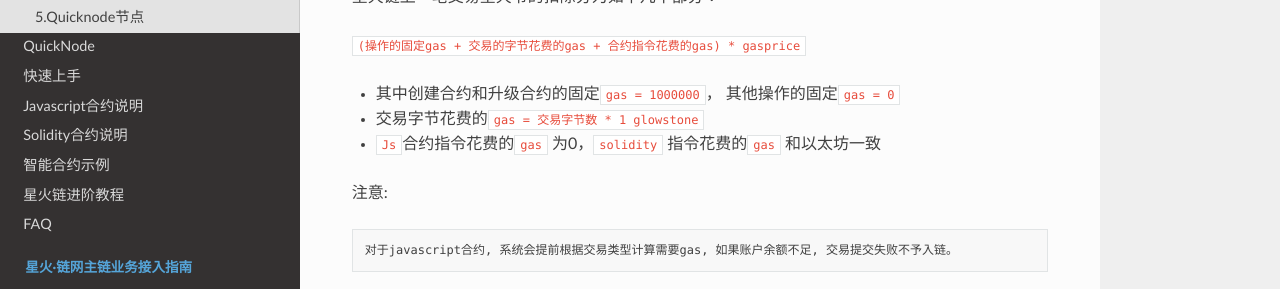
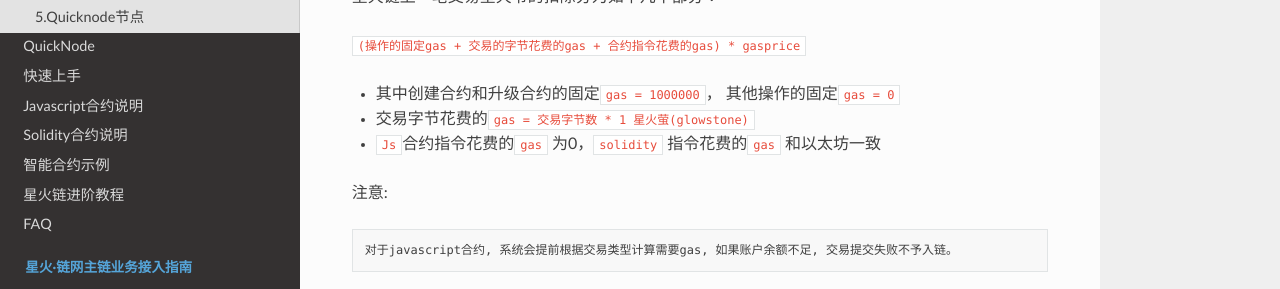
Before and after one commit to caict-4iot-dev/bif-doc, a Sphinx documentation site: the page built from docs/source/app/brief.md, in a window 1280 px wide and 900 px high, scrolled down 3319 px. Shown: the part 147-436 px from the top of the window. Built offline with Sphinx 7.4.7 and the Read the Docs theme 2.0.0, drawn with Linux system fonts in a browser that asks for light colours.

Commit message:
update 1.0

````diff
--- a/docs/source/app/brief.md
+++ b/docs/source/app/brief.md
@@ -135,7 +135,7 @@ SDK提供功能包括:
 ``` (操作的固定gas + 交易的字节花费的gas + 合约指令花费的gas) * gasprice```
 
 - 其中创建合约和升级合约的固定`gas = 1000000`， 其他操作的固定`gas = 0`
-- 交易字节花费的`gas = 交易字节数 * 1 glowstone`
+- 交易字节花费的`gas = 交易字节数 * 1 星火萤(glowstone)`
 - `Js`合约指令花费的`gas` 为0，`solidity` 指令花费的`gas` 和以太坊一致
 
 注意:
````
